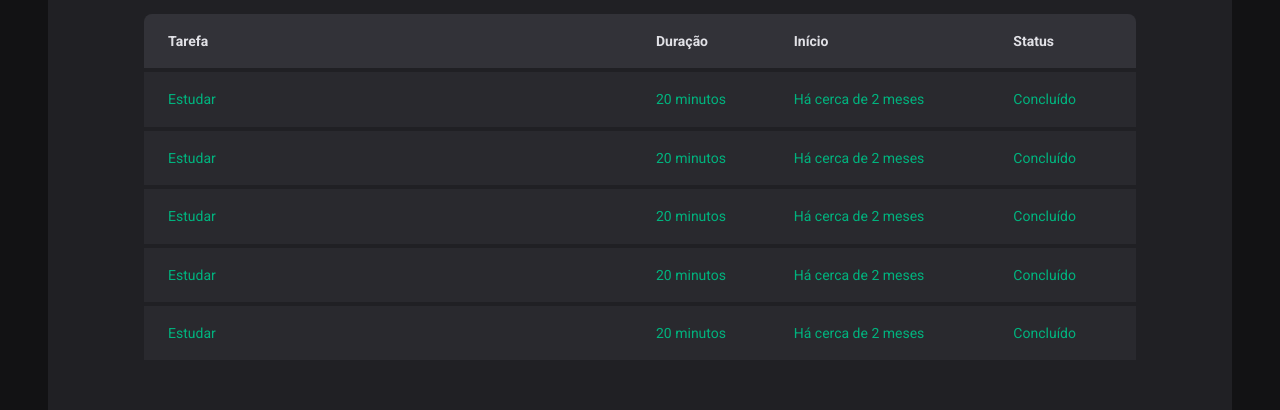
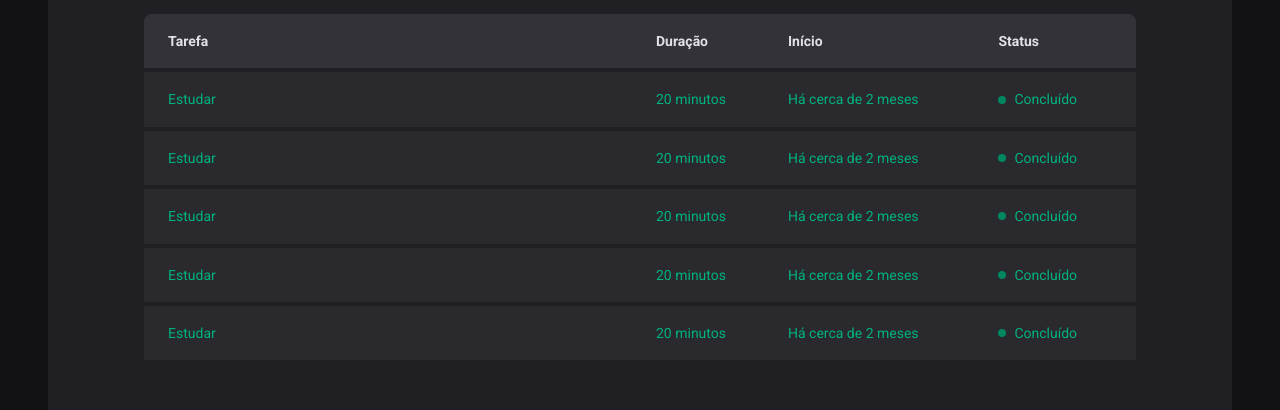
Before and after one commit to GaloManco/projeto-02-rocketseat, a React (Vite) app: page /history in a window 1280 px wide. Shown: the part 270-680 px from the top of the page. Built offline with nearby package versions, Linux system fonts and the light colour scheme.

Commit message:
colocando cor nos status

```diff
--- a/src/pages/History/index.tsx
+++ b/src/pages/History/index.tsx
@@ -1,4 +1,4 @@
-import { HistoryComponent, HistoryList } from './styles'
+import { HistoryComponent, HistoryList, Status } from './styles'
 
 export function History() {
   return (
@@ -19,31 +19,41 @@ export function History() {
               <td>Estudar</td>
               <td>20 minutos</td>
               <td>Há cerca de 2 meses</td>
-              <td>Concluído</td>
+              <td>
+                <Status>Concluído</Status>
+              </td>
             </tr>
             <tr>
               <td>Estudar</td>
               <td>20 minutos</td>
               <td>Há cerca de 2 meses</td>
-              <td>Concluído</td>
+              <td>
+                <Status>Concluído</Status>
+              </td>
             </tr>
             <tr>
               <td>Estudar</td>
               <td>20 minutos</td>
               <td>Há cerca de 2 meses</td>
-              <td>Concluído</td>
+              <td>
+                <Status>Concluído</Status>
+              </td>
             </tr>
             <tr>
               <td>Estudar</td>
               <td>20 minutos</td>
               <td>Há cerca de 2 meses</td>
-              <td>Concluído</td>
+              <td>
+                <Status>Concluído</Status>
+              </td>
             </tr>
             <tr>
               <td>Estudar</td>
               <td>20 minutos</td>
               <td>Há cerca de 2 meses</td>
-              <td>Concluído</td>
+              <td>
+                <Status>Concluído</Status>
+              </td>
             </tr>
           </tbody>
         </table>
--- a/src/pages/History/styles.ts
+++ b/src/pages/History/styles.ts
@@ -58,3 +58,21 @@ export const HistoryList = styled.div`
     }
   }
 `
+interface StatusProps {
+  statusColor: 'yellow' | 'red' | 'green'
+}
+
+export const Status = styled.span<StatusProps>`
+  display: flex;
+  align-items: center;
+
+  gap: 0.5rem;
+
+  &::before {
+    content: '';
+    width: 0.5rem;
+    height: 0.5rem;
+    border-radius: 50%;
+    background: ${(props) => props.theme['green-500']};
+  }
+`
```
